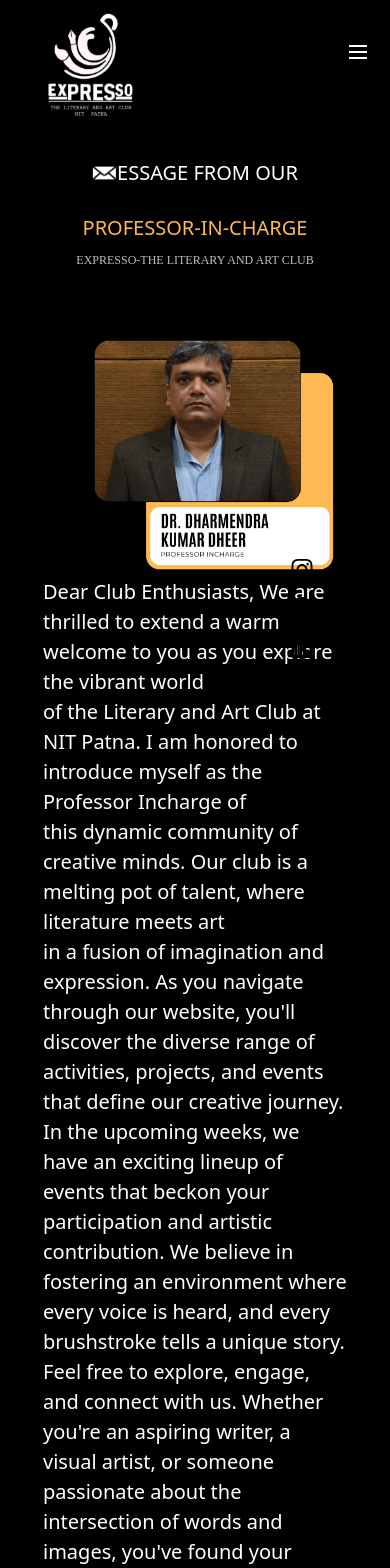
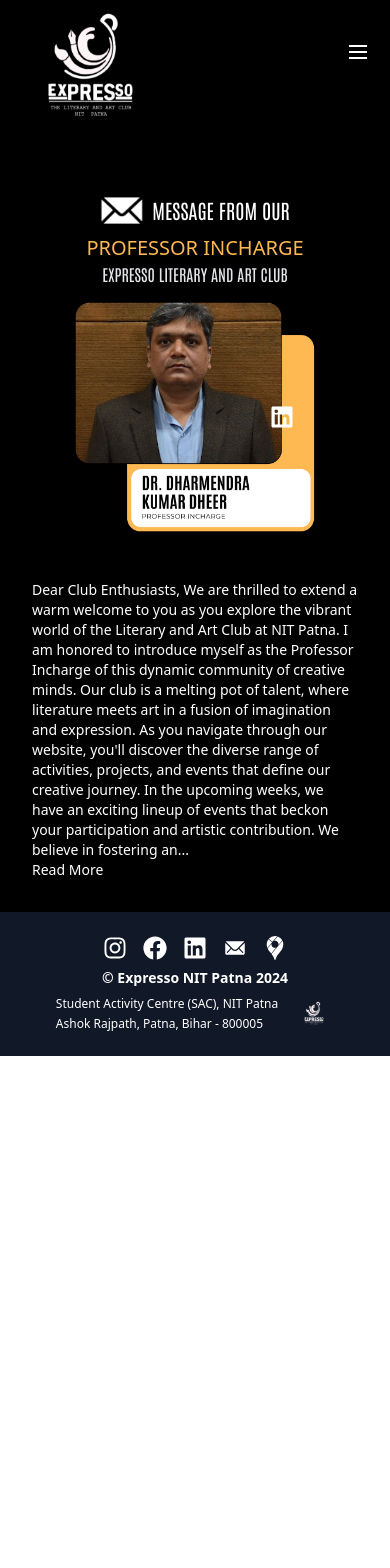
Before and after one commit to saturogojo0006/expresso_website, a Next.js app: page /Professor in a window 390 px wide. Shown: the top 1568 px of the page. After the commit the page ends 1056 px from the top, so only its background shows below. Built offline with nearby package versions, Linux system fonts and the light colour scheme; a web font is replaced by a local one.

Commit message:
Professor Page Responsiveness Using Tailwind

```diff
--- a/pages/Professor.jsx
+++ b/pages/Professor.jsx
@@ -1,56 +1,122 @@
-import React from "react";
 import styles from "./Professor.module.css";
-import { FaFacebook, FaInstagram, FaLinkedin } from 'react-icons/fa';
+import { FaFacebook, FaInstagram, FaLinkedin } from "react-icons/fa";
 import Image from "next/image";
-
+import React, { useState, useEffect } from "react";
 
 function Professor() {
+  const [showFullDescription, setShowFullDescription] = useState(false);
+  const [isMobile, setIsMobile] = useState(false);
+  const [parentHeight, setParentHeight] = useState(500); // Initial height
+
+  useEffect(() => {
+    const handleResize = () => {
+      setIsMobile(window.innerWidth < 500);
+    };
+
+    handleResize(); // Check initial window size
+    window.addEventListener("resize", handleResize);
+
+    return () => window.removeEventListener("resize", handleResize);
+  }, []);
+
+  useEffect(() => {
+    // Update the height of Parent3 when showFullDescription changes
+    if (showFullDescription) {
+      setParentHeight(700); // Auto height when full description is shown
+    } else {
+      setParentHeight(380); // Default height when full description is not shown
+    }
+  }, [showFullDescription]);
+
+  const handleReadMore = () => {
+    setShowFullDescription(true);
+  };
+
+  const handleReadLess = () => {
+    setShowFullDescription(false);
+  };
+
+  const fullText = `Dear Club Enthusiasts,
+  We are thrilled to extend a warm welcome to you as you explore the vibrant world of the Literary and Art Club at NIT Patna. I am
+   honored      to introduce myself as the Professor Incharge of this dynamic community of creative minds. Our club is a melting pot of
+    talent, where literature meets art in a fusion of imagination and expression. As you navigate through our website, you'll discover the diverse range of activities, projects, and events that define our creative journey. In the upcoming weeks, we have an exciting lineup of events that beckon your participation and artistic contribution. We believe in fostering an environment where every voice is heard, and every brushstroke tells a unique story. Feel free to explore, engage, and connect with us. Whether you're an aspiring writer, a visual artist, or someone passionate about the intersection of words and images, you've found your creative home. Let's embark on this artistic odyssey together, where inspiration knows no limits and the Literary and Art Club becomes a canvas for your imagination. Thank you for being a part of our creative community.
+
+    Best regards,
+    Dr. Dharmendra Kumar Dheer
+    Professor Incharge,
+    Expresso- Literary and Art Club
+    NIT Patna
+  `;
+
+  const fullTextWithLineBreaks = fullText.split('\n').map((line, index) => (
+    <React.Fragment key={index}>
+      {line.trim()}
+      <br />
+    </React.Fragment>
+  ));
+
+  const shortText = fullText.split(" ").slice(0, 120).join(" ") + "...";
+
   return (
-    <div className="flex flex-col min-h-screen relative bg-black z-[-1]">
-      <div className="flex-1 relative">
-        <Image
-          src="/profbg.png"
-          layout="fill"
-          className={styles.bgImage}
-          alt="Background"
-        />
-        <div className={styles.msg}>
-          <span><Image src="/Letter.png" width={54} height={190} className={styles.msgimg} alt="msg-image"/></span>
-          <span>ESSAGE FROM OUR</span> <br />
+    <>
+      <div className="bg-black p-0 m-0 min-h-[400px] flex flex-col gap-y-4 justify-center w-full lg:bg-[url('/profbg.png')] lg:bg-cover">
+        <div className="flex flex-col items-center lg:justify-start lg:items-start lg:ml-40 lg:z-10">
+          <div className="text-white flex flex-row items-center space-x-2">
+            <Image src="/Letter.png" width={44} height={140} alt="msg-image" />
+            <span className="font-antonio text-xl md:text-[46px] ">MESSAGE FROM OUR</span>
+          </div>
+
+          <div className="text-[#FEB952] text-xl mt-[-50px] md:text-[46px] md:mt-[-10px]">
+            PROFESSOR INCHARGE
+          </div>
+          <div className="font-antonio text-md  text-gray-200 md:text-[30px] md:pt-4 ">
+            EXPRESSO LITERARY AND ART CLUB
+          </div>
         </div>
-        <div className={styles.professorInCharge}>PROFESSOR-IN-CHARGE</div>
-        <div className={styles.club}>EXPRESSO-THE LITERARY AND ART CLUB</div>
-        <div className={styles.letter}>
+
+        <div className="flex flex-row justify-center items-center relative lg:mt-[-9.5%] lg:ml-[70%] lg:z-10">
+          <span>
+            <Image
+              src="/dkdheer.png"
+              width={240}
+              height={230}
+              alt="Professor Image"
+            />
+          </span>
+          <span className="absolute right-0 top-1/2 transform -translate-y-1/2 mr-24 md:mr-64 lg:mr-28">
+            <a
+              href="https://www.linkedin.com/in/dr-dharmendra-kumar-dheer-65b17b97?utm_source=share&utm_campaign=share_via&utm_content=profile&utm_medium=android_app"
+              target="_blank"
+              rel="noopener noreferrer"
+            >
+              <FaLinkedin className="text-white w-6 h-6" />
+            </a>
+          </span>
+        </div>
+
+        <div className="text-sm text-white m-4 p-4 overflow-auto lg:mx-36 lg:text-lg lg:backdrop-filter lg:backdrop-blur-md lg:mt-[-15%] lg:z-8 lg:pt-32 lg:rounded-md">
           <p>
-            Dear Club Enthusiasts, We are thrilled to extend a warm welcome to you as you
-            explore the vibrant world<br/> of the Literary and Art Club at NIT Patna. I am honored
-            to introduce myself as the Professor Incharge of<br/> this dynamic community of creative
-            minds. Our club is a melting pot of talent, where literature meets art<br/> in a fusion
-            of imagination and expression. As you navigate through our website, you'll discover
-            the diverse range of activities, projects, and events that define our creative journey.
-            In the upcoming weeks, we have an exciting lineup of events that beckon your participation
-            and artistic contribution. We believe in fostering an environment where every voice is heard,
-            and every brushstroke tells a unique story. Feel free to explore, engage, and connect with us.
-            Whether you're an aspiring writer, a visual artist, or someone passionate about the intersection
-            of words and images, you've found your creative home. Let's embark on this artistic odyssey together,
-            where inspiration knows no limits and the Literary and Art Club becomes a canvas for your imagination.
-            Thank you for being a part of our creative community. <br /> <br />
-            Best regards, <br />
-            Dr. Dharmendra Kumar Dheer <br />
-            Professor Incharge, <br />
-            Expresso- Literary and Art Club<br />
-            NIT Patna
+            {isMobile && !showFullDescription ? shortText : fullTextWithLineBreaks}
           </p>
-        </div>
-        <div className={styles.rectangle}></div>
-        <span className={styles.topRightImage}><Image src="/dkdheer.png" width={294} height = {276}  /></span>
-        <div className={styles.icons}>
-           <div> <a href="" target="blank"><FaInstagram className="text-black w-6 h-6 md:w-8 md:h-8" /></a> </div>
-           <div><a href="" target="blank"><FaFacebook className="text-black w-6 h-6 md:w-8 md:h-8" /></a> </div>
-           <div> <a href="https://www.linkedin.com/in/dr-dharmendra-kumar-dheer-65b17b97?utm_source=share&utm_campaign=share_via&utm_content=profile&utm_medium=android_app" target="blank"><FaLinkedin className="text-black w-6 h-6 md:w-8 md:h-8" /></a> </div>
+          {isMobile &&
+            (showFullDescription ? (
+              <span
+                className={`read-less ${styles.readLess}`}
+                onClick={handleReadLess}
+              >
+                Read Less
+              </span>
+            ) : (
+              <span
+                className={`read-more ${styles.readMore}`}
+                onClick={handleReadMore}
+              >
+                Read More
+              </span>
+            ))}
         </div>
       </div>
-    </div>
+    </>
   );
 }
 
```
